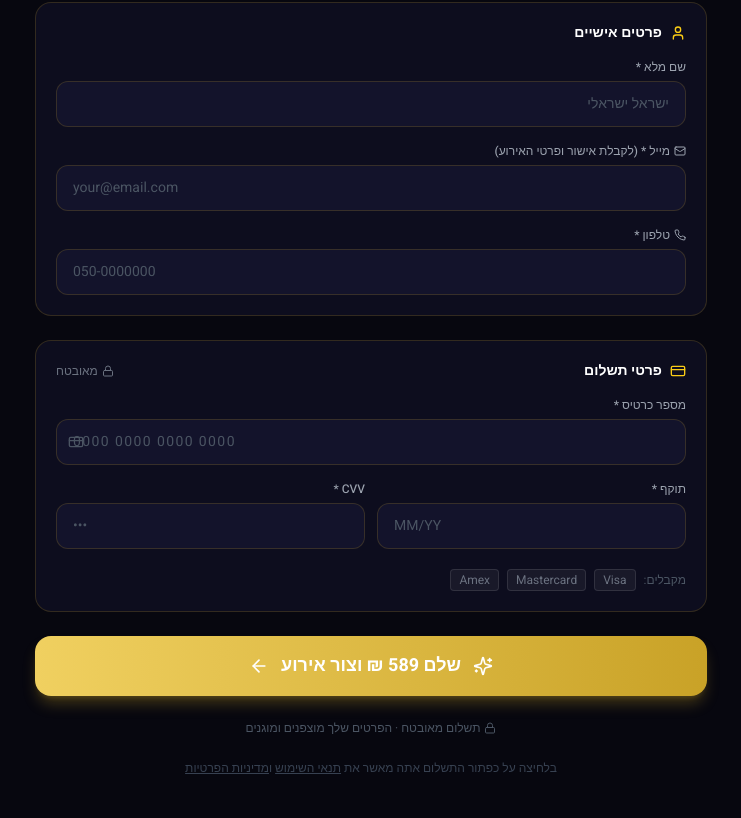
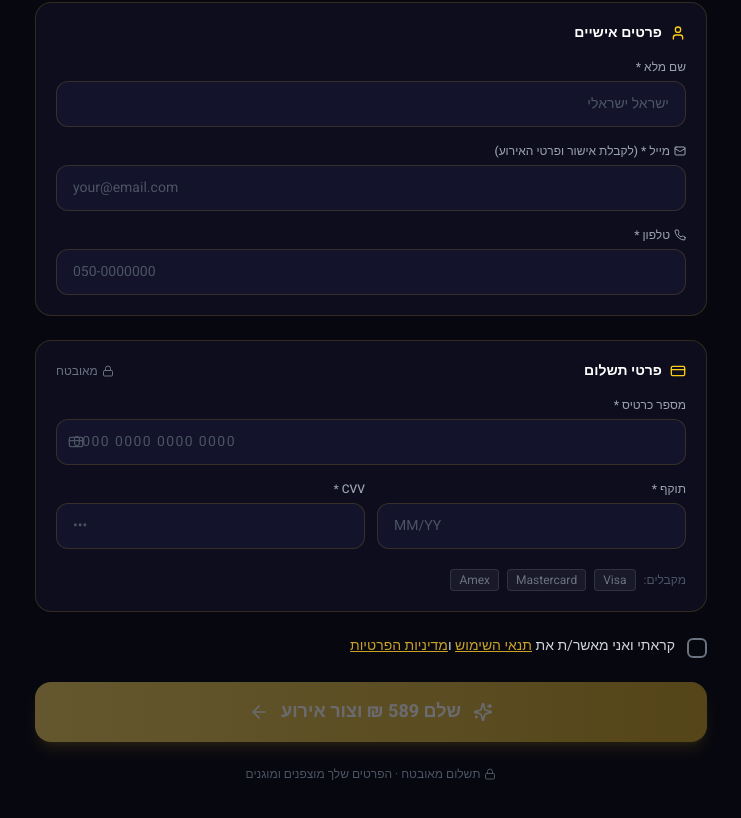
Before and after one commit to orishushan207/clink, a Next.js app: page /checkout in a window 1280 px wide. Shown: the part 968-1786 px from the top of the page, without its empty margins (269-1010 px from the left). Built offline with nearby package versions, Linux system fonts and the light colour scheme.

Commit message:
Add terms & privacy checkbox before checkout submit

```diff
--- a/app/checkout/page.tsx
+++ b/app/checkout/page.tsx
@@ -170,6 +170,7 @@ export default function CheckoutPage() {
     full_name: "", email: "", phone: "",
     card_number: "", card_expiry: "", card_cvv: "",
   });
+  const [agreedToTerms, setAgreedToTerms] = useState(false);
   const [errors, setErrors] = useState<Partial<Record<string, string>>>({});
 
   const set = (key: string, value: string) => {
@@ -530,9 +531,46 @@ export default function CheckoutPage() {
             </div>
           </div>
 
+          {/* Terms checkbox */}
+          <label className="flex items-start gap-3 cursor-pointer group">
+            <div
+              onClick={() => setAgreedToTerms(v => !v)}
+              className={cn(
+                "mt-0.5 w-5 h-5 rounded-md border-2 flex-shrink-0 flex items-center justify-center transition-all",
+                agreedToTerms
+                  ? "bg-party-gold border-party-gold"
+                  : "border-gray-500 group-hover:border-gray-300"
+              )}
+            >
+              {agreedToTerms && <Check className="h-3 w-3 text-white" />}
+            </div>
+            <span className="text-sm text-gray-300 leading-snug" onClick={() => setAgreedToTerms(v => !v)}>
+              קראתי ואני מאשר/ת את{" "}
+              <a
+                href="/terms"
+                target="_blank"
+                rel="noopener noreferrer"
+                onClick={e => e.stopPropagation()}
+                className="text-party-gold underline hover:text-yellow-300 transition-colors"
+              >
+                תנאי השימוש
+              </a>
+              {" "}ו
+              <a
+                href="/privacy"
+                target="_blank"
+                rel="noopener noreferrer"
+                onClick={e => e.stopPropagation()}
+                className="text-party-gold underline hover:text-yellow-300 transition-colors"
+              >
+                מדיניות הפרטיות
+              </a>
+            </span>
+          </label>
+
           {/* Submit */}
-          <button type="submit" disabled={loading}
-            className="w-full flex items-center justify-center gap-3 btn-gold disabled:opacity-60 disabled:cursor-not-allowed text-white font-bold text-lg py-4 rounded-2xl shadow-lg shadow-party-gold/30 transition-all active:scale-95">
+          <button type="submit" disabled={loading || !agreedToTerms}
+            className="w-full flex items-center justify-center gap-3 btn-gold disabled:opacity-40 disabled:cursor-not-allowed text-white font-bold text-lg py-4 rounded-2xl shadow-lg shadow-party-gold/30 transition-all active:scale-95">
             {loading ? (
               <>
                 <span className="h-5 w-5 border-2 border-white/30 border-t-white rounded-full animate-spin" />
@@ -553,12 +591,6 @@ export default function CheckoutPage() {
             <Lock className="h-3 w-3" />
             תשלום מאובטח · הפרטים שלך מוצפנים ומוגנים
           </p>
-          <p className="text-center text-gray-700 text-xs">
-            בלחיצה על כפתור התשלום אתה מאשר את{" "}
-            <a href="/terms" className="underline hover:text-gray-500 transition-colors">תנאי השימוש</a>
-            {" "}ו
-            <a href="/privacy" className="underline hover:text-gray-500 transition-colors">מדיניות הפרטיות</a>
-          </p>
         </form>
       </div>
     </div>
```
